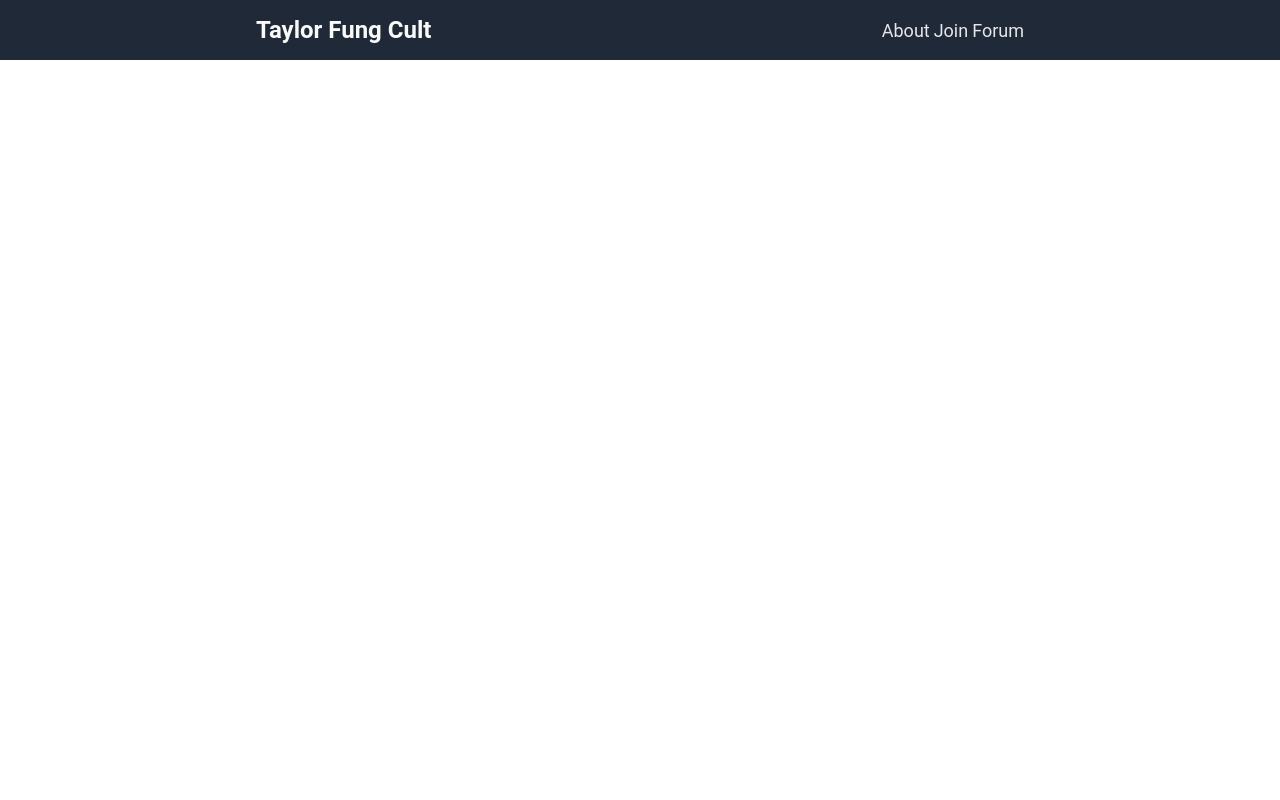
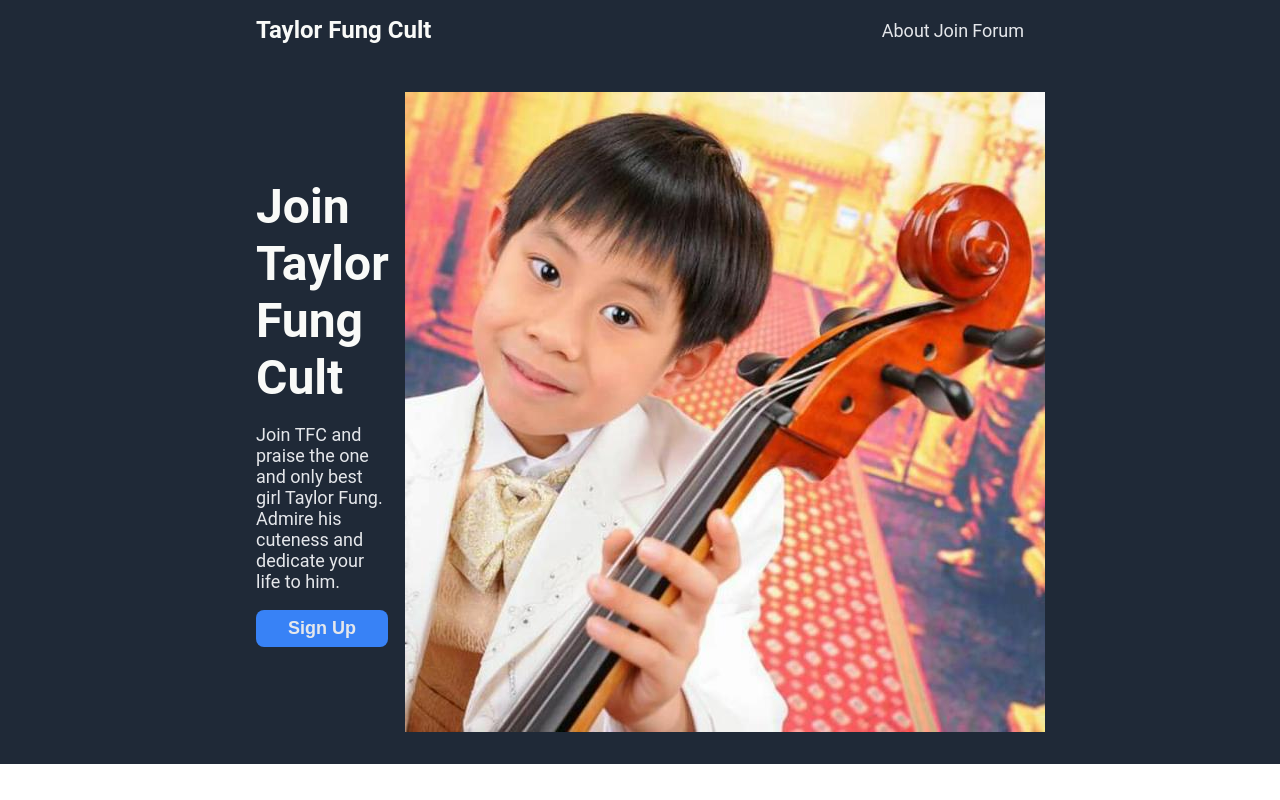
Before and after one commit to ilovetyfng/a-web-page, a plain HTML site: page index.html in a window 1280 px wide. Drawn offline with Linux system fonts and the light colour scheme.

Commit message:
Add hero section content

```diff
--- a/index.html
+++ b/index.html
@@ -16,7 +16,19 @@
             <a href="#" class="second-text">Forum</a>
         </div>
     </div>
-    <div class="img-section"></div>
+    <div class="hero-section">
+        <div class="text">
+            <div class="main-text">Join Taylor Fung Cult</div>
+            <p class="second-text">
+                Join TFC and praise the one and only best girl Taylor Fung.
+                Admire his cuteness and dedicate your life to him.
+            </p>
+            <button class="sign-up">
+                <div class="second-text">Sign Up</div>
+            </button>
+        </div>
+        <img class="hero-image" src="taylorfung.jpg">
+    </div>
     <div class="info-section"></div>
     <div class="quote-section"></div>
     <div class="sign-up-section"></div>
--- a/style.css
+++ b/style.css
@@ -5,9 +5,15 @@ body {
     margin: 0px;
 }
 
-.header, .img-section, .footer{
+.header, .hero-section, .footer{
     background-color: #1F2937;
     margin: 0px;
+}
+
+.main-text {
+    font-size: 48px;
+    font-weight: bolder;
+    color: #F9FAF8;
 }
 
 .logo-text {
@@ -28,3 +34,25 @@ body {
     padding: 16px 256px;
     align-items: center;
 }
+
+.hero-section {
+    display: flex;
+    padding: 16px 256px;
+    align-items: center;
+}
+
+.hero-image {
+    margin: 16px;
+}
+
+.sign-up {
+    color: #E5E7EB;
+    background-color: #3882F6;
+    padding: 8px 32px;
+    border-width: 0px;
+    border-radius: 8px;
+}
+
+.sign-up .second-text{
+    font-weight: bold;
+}
```
Also changed, not shown: taylorfung.jpg (added).
